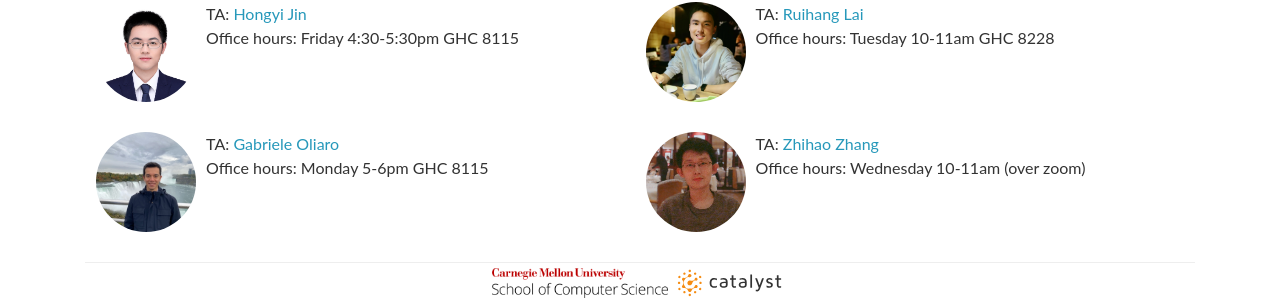
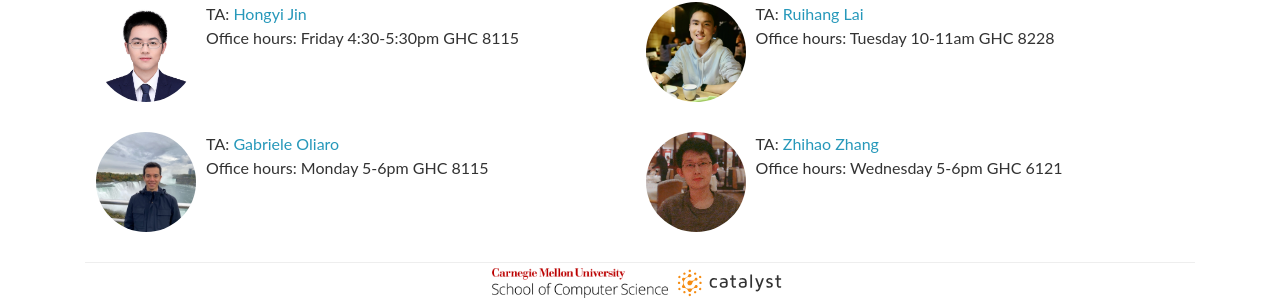
Before and after one commit to mlsyscourse/mlsyscourse.github.io, a Jekyll site: the page built from index.md, in a window 1280 px wide. Shown: the part 661-961 px from the top of the page. Built offline with Jekyll 4.4.1, drawn with Linux system fonts in a browser that asks for light colours.

Commit message:
Update staff.yml

```diff
--- a/_data/staff.yml
+++ b/_data/staff.yml
@@ -33,5 +33,5 @@ TAs:
     - name: Zhihao Zhang
       email: zhihaoz3@cs.cmu.edu
       url: https://jackfram.github.io
-      office-hours: Wednesday 10-11am (over zoom)
+      office-hours: Wednesday 5-6pm GHC 6121
       image: staff/zhihaozhang.jpg
```
